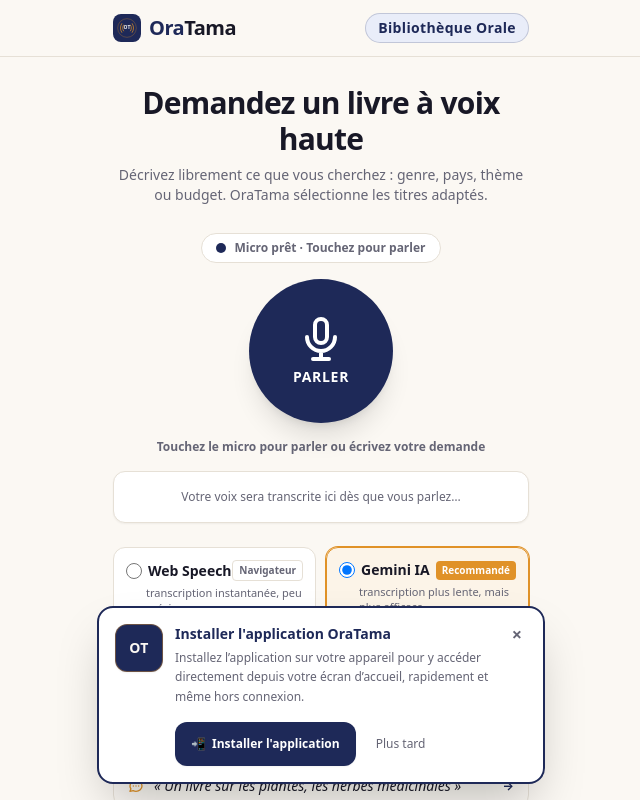
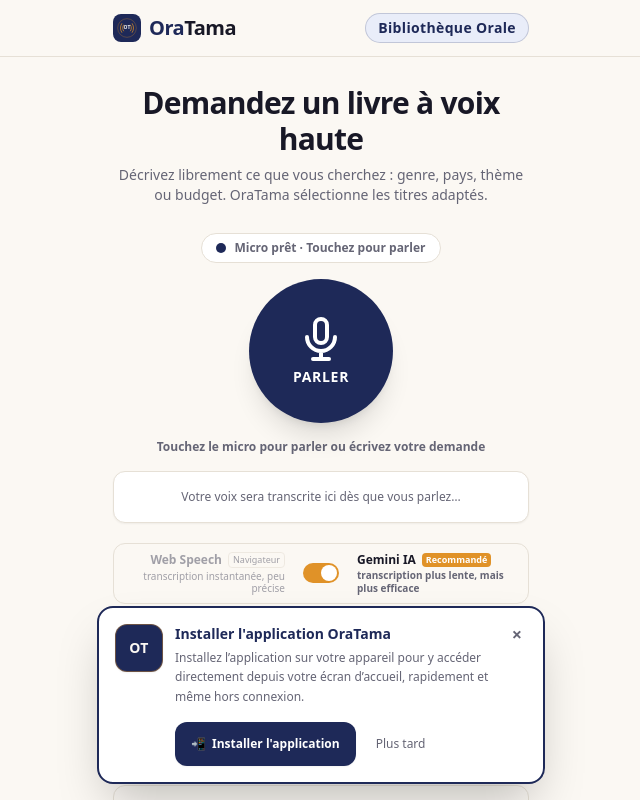
Before and after one commit to ruben-senpai11/oratama, a React (Vite) app: page / in a window 1280 px wide. Shown: the top 800 px of the page, without its empty margins (319-959 px from the left). Built offline with nearby package versions, Linux system fonts and the light colour scheme.

Commit message:
refactor(ui): compact oral engine toggle in the center with transparent background

```diff
--- a/src/screens/HomeScreen.tsx
+++ b/src/screens/HomeScreen.tsx
@@ -534,71 +534,78 @@
         )}
       </div>
 
-      {/* Sélecteur de moteur oral : Web Speech (gauche) vs Gemini IA (droite, coché par défaut) */}
-      <fieldset className="mt-3 mb-4">
-        <legend className="sr-only">Choisir le moteur de transcription orale</legend>
-        <div className="grid grid-cols-2 gap-2.5">
-          {/* Option gauche : Web Speech */}
-          <label
-            className={`relative flex flex-col p-3 rounded-xl border cursor-pointer transition-all ${
+      {/* Sélecteur compact de moteur oral avec bascule au milieu (sans fond encombrant) */}
+      <div className="mt-2 mb-3">
+        <div className="flex items-center justify-between gap-2 py-1 px-2 rounded-xl bg-transparent border border-[#E6E0D6]">
+          {/* Côté gauche : Web Speech */}
+          <button
+            type="button"
+            onClick={() => setSpeechEngine('webspeech')}
+            className={`flex-1 text-right py-1 px-1.5 rounded-lg transition-all cursor-pointer ${
               speechEngine === 'webspeech'
-                ? 'bg-[#E9EDF9]/70 border-[#1E2958] shadow-sm ring-1 ring-[#1E2958]'
-                : 'bg-white border-[#E6E0D6] hover:border-[#1E2958]/30 hover:bg-[#FBF8F3]'
+                ? 'text-[#1E2958] font-bold'
+                : 'text-[#656575] hover:text-[#181826] opacity-60 hover:opacity-100'
             }`}
           >
-            <div className="flex items-center justify-between mb-1">
-              <span className="text-xs sm:text-sm font-bold text-[#181826] flex items-center gap-1.5">
-                <input
-                  type="radio"
-                  name="speech-engine"
-                  value="webspeech"
-                  checked={speechEngine === 'webspeech'}
-                  onChange={() => setSpeechEngine('webspeech')}
-                  className="w-4 h-4 text-[#1E2958] border-[#656575] focus:ring-[#1E2958] cursor-pointer"
-                />
-                Web Speech
-              </span>
-              <span className="text-[10px] font-semibold px-1.5 py-0.5 rounded bg-white/80 border border-[#E6E0D6] text-[#656575]">
+            <div className="flex items-center justify-end gap-1.5">
+              <span className="text-xs font-bold leading-tight">Web Speech</span>
+              <span className="text-[9px] px-1 py-0.2 rounded border border-[#E6E0D6] text-[#656575] bg-transparent">
                 Navigateur
               </span>
             </div>
-            <p className="text-[11px] text-[#656575] leading-snug pl-5">
+            <p className="text-[10px] text-[#656575] leading-tight mt-0.5">
               transcription instantanée, peu précise
             </p>
-          </label>
+          </button>
 
-          {/* Option droite : Gemini IA (coché par défaut) */}
-          <label
-            className={`relative flex flex-col p-3 rounded-xl border cursor-pointer transition-all ${
+          {/* Checkbox / Bascule au milieu */}
+          <div className="shrink-0 flex items-center justify-center px-1">
+            <label
+              htmlFor="engine-toggle"
+              className="relative inline-flex items-center cursor-pointer select-none"
+              title={speechEngine === 'gemini' ? 'Moteur actif : Gemini IA (cliquez pour Web Speech)' : 'Moteur actif : Web Speech (cliquez pour Gemini IA)'}
+            >
+              <input
+                id="engine-toggle"
+                type="checkbox"
+                role="switch"
+                aria-label="Basculer entre Web Speech et Gemini IA"
+                aria-checked={speechEngine === 'gemini'}
+                checked={speechEngine === 'gemini'}
+                onChange={(e) => setSpeechEngine(e.target.checked ? 'gemini' : 'webspeech')}
+                className="sr-only peer"
+              />
+              {/* Piste de bascule */}
+              <div className="w-9 h-5 bg-[#E6E0D6] rounded-full peer peer-checked:bg-[#E09228] peer-focus-visible:ring-2 peer-focus-visible:ring-[#1E2958] transition-colors relative" />
+              {/* Curseur */}
+              <div className="absolute left-0.5 top-0.5 w-4 h-4 bg-white rounded-full transition-transform transform peer-checked:translate-x-4 shadow-xs" />
+            </label>
+          </div>
+
+          {/* Côté droit : Gemini IA (coché par défaut) */}
+          <button
+            type="button"
+            onClick={() => setSpeechEngine('gemini')}
+            className={`flex-1 text-left py-1 px-1.5 rounded-lg transition-all cursor-pointer ${
               speechEngine === 'gemini'
-                ? 'bg-[#FDF4E7]/80 border-[#E09228] shadow-sm ring-1 ring-[#E09228]'
-                : 'bg-white border-[#E6E0D6] hover:border-[#E09228]/40 hover:bg-[#FBF8F3]'
+                ? 'text-[#181826] font-bold'
+                : 'text-[#656575] hover:text-[#181826] opacity-60 hover:opacity-100'
             }`}
           >
-            <div className="flex items-center justify-between mb-1">
-              <span className="text-xs sm:text-sm font-bold text-[#181826] flex items-center gap-1.5">
-                <input
-                  type="radio"
-                  name="speech-engine"
-                  value="gemini"
-                  checked={speechEngine === 'gemini'}
-                  onChange={() => setSpeechEngine('gemini')}
-                  className="w-4 h-4 text-[#E09228] border-[#656575] focus:ring-[#E09228] cursor-pointer"
-                />
-                Gemini IA
-              </span>
-              <span className="text-[10px] font-bold px-1.5 py-0.5 rounded bg-[#E09228] text-white shadow-xs">
+            <div className="flex items-center gap-1.5">
+              <span className="text-xs font-bold leading-tight">Gemini IA</span>
+              <span className="text-[9px] font-bold px-1 py-0.2 rounded bg-[#E09228] text-white">
                 Recommandé
               </span>
             </div>
-            <p className="text-[11px] text-[#656575] leading-snug pl-5">
+            <p className="text-[10px] text-[#656575] leading-tight mt-0.5">
               transcription plus lente, mais plus efficace
             </p>
-          </label>
+          </button>
         </div>
 
         {/* Optionnel : repliable pour saisie au clavier */}
-        <div className="mt-2 text-center">
+        <div className="mt-1.5 text-center">
           <button
             type="button"
             onClick={() => setShowTextInput(!showTextInput)}
@@ -625,7 +632,7 @@
             </form>
           )}
         </div>
-      </fieldset>
+      </div>
 
       {/* 4 Exemples cliquables */}
       <div className="pt-3 border-t border-[#E6E0D6]">
```
